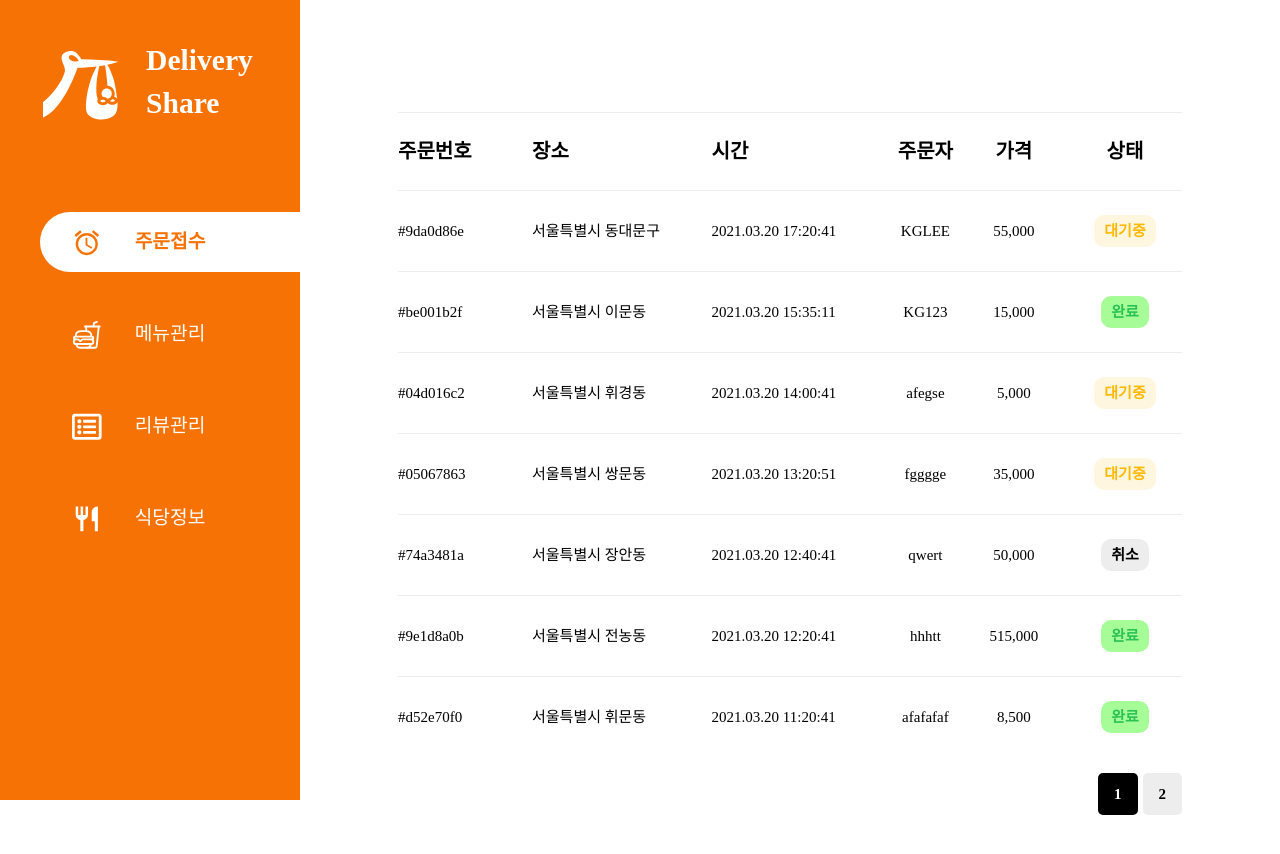
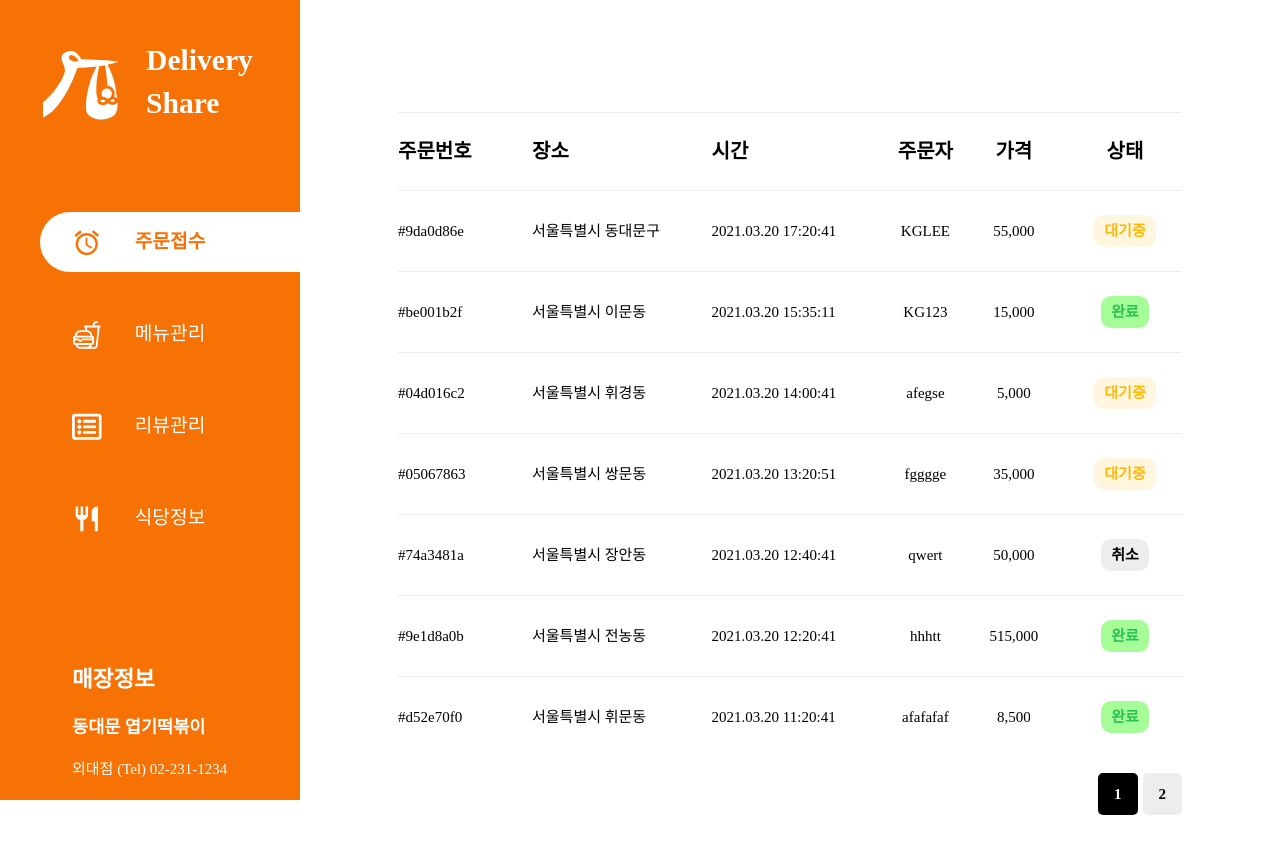
Before and after one commit to KimSoomae/delivery-share-project, a React (Create React App) app in the folder WEB/: page /dashboard/order in a window 1280 px wide. Shown: the top 854 px of the page. Built offline with nearby package versions, Linux system fonts and the light colour scheme.

Commit message:
add Footer area for restaurant information

```diff
--- a/WEB/src/components/NavList/index.tsx
+++ b/WEB/src/components/NavList/index.tsx
@@ -1,6 +1,6 @@
 import NavItem from '@components/NavItem';
 import React, { VFC } from 'react';
-import { MenuHeader } from './styles';
+import { Footer, MenuHeader } from './styles';
 import { GiStorkDelivery } from 'react-icons/gi';
 
 const NavList: VFC = () => {
@@ -11,6 +11,11 @@ const NavList: VFC = () => {
         <span>Delivery Share</span>
       </MenuHeader>
       <NavItem />
+      <Footer>
+        <h2>매장정보</h2>
+        <h3>동대문 엽기떡볶이</h3>
+        <span>외대점 (Tel) 02-231-1234</span>
+      </Footer>
     </>
   );
 };
--- a/WEB/src/components/NavList/styles.ts
+++ b/WEB/src/components/NavList/styles.ts
@@ -16,3 +16,10 @@ export const MenuHeader = styled.div`
     margin-right: 1.5rem;
   }
 `;
+
+export const Footer = styled.div`
+  color: #fff;
+  padding: 2rem;
+  padding-top: 4rem;
+  padding-left: calc(2rem + 40px);
+`;
```
